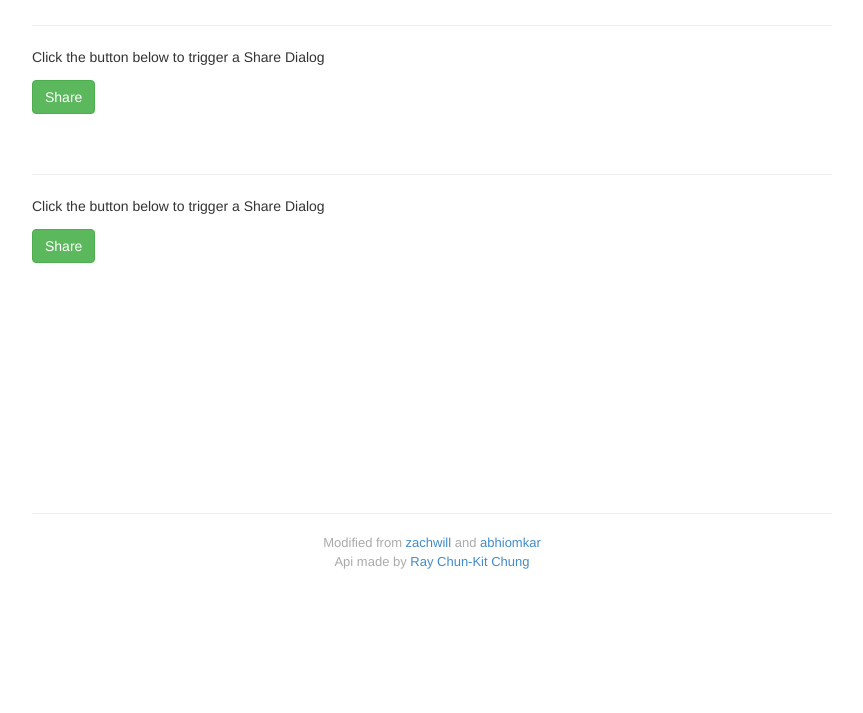
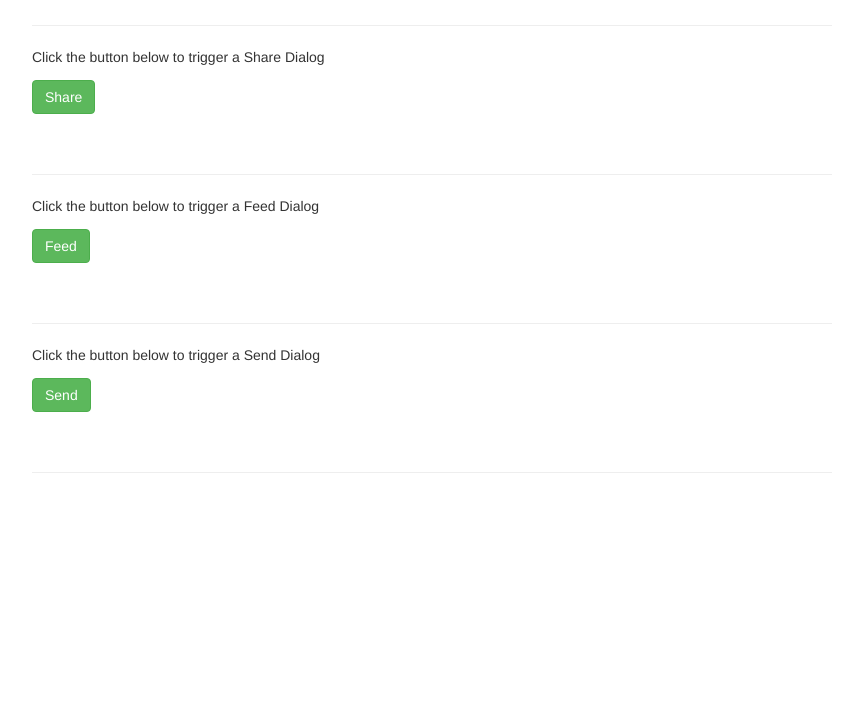
Before and after one commit to arara-chung/arara-fb-page-test01, a Flask app: page / in a window 1280 px wide. Shown: the part 323-1036 px from the top of the page, without its empty margins (208-1071 px from the left). Before the commit the page ends 892 px from the top, so only its background shows below. Run offline with Flask 2, Linux system fonts and the light colour scheme; some libraries are stand-ins or nearby versions.

Commit message:
home changed

```diff
--- a/templates/home.html
+++ b/templates/home.html
@@ -89,9 +89,9 @@ document.getElementById('shareBtn').onclick = function() {
 <hr />
 
 <!-- Your feed dialog code -->
-<p>Click the button below to trigger a Share Dialog</p>
+<p>Click the button below to trigger a Feed Dialog</p>
 
-<div id="shareBtn002" class="btn btn-success clearfix">Share</div>
+<div id="shareBtn002" class="btn btn-success clearfix">Feed</div>
 
 <script>
 document.getElementById('shareBtn002').onclick = function() {
@@ -103,6 +103,32 @@ document.getElementById('shareBtn002').onclick = function() {
 }
 </script>
 
+<br>
+<br>
+<br>
+<hr />
+
+
+<!-- Your feed dialog code -->
+<p>Click the button below to trigger a Send Dialog</p>
+
+<div id="shareBtn003" class="btn btn-success clearfix">Send</div>
+
+<script>
+document.getElementById('shareBtn003').onclick = function() {
+    FB.ui({
+      method: 'send',
+      link: 'http://www.nytimes.com/interactive/2015/04/15/travel/europe-favorite-streets.html',
+    });
+}
+</script>
+
+<br>
+<br>
+<br>
+<hr />
+
+
 
 
 
```
